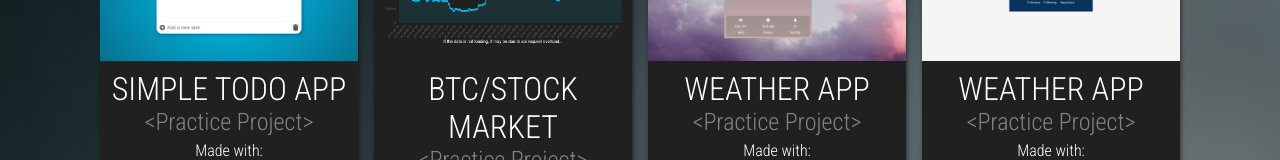
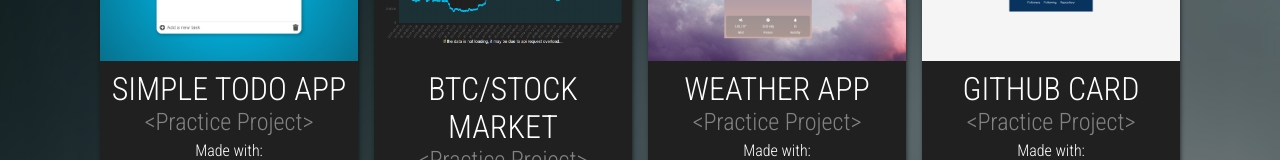
Before and after one commit to carledwardfp/portfolio, a React (Create React App) app: page /projects in a window 1280 px wide. Shown: the part 239-399 px from the top of the page. Built offline with nearby package versions, Linux system fonts and the light colour scheme; a web font is replaced by a local one.

Commit message:
added new project

```diff
--- a/src/components/Projects.js
+++ b/src/components/Projects.js
@@ -92,7 +92,7 @@
                         >
                             <img src={process.env.PUBLIC_URL+'/images/practice-project-githubcard.png'} alt='githubcard'/>
                             <div className='project-text'>
-                                <h1>Weather App</h1>
+                                <h1>Github Card</h1>
                                 <h2>&lt;Practice Project&gt;</h2>
                             </div>
                             <p>Made with:</p>
```
Also changed, not shown: 1 other file (tests, documents, lock files or other folders).
